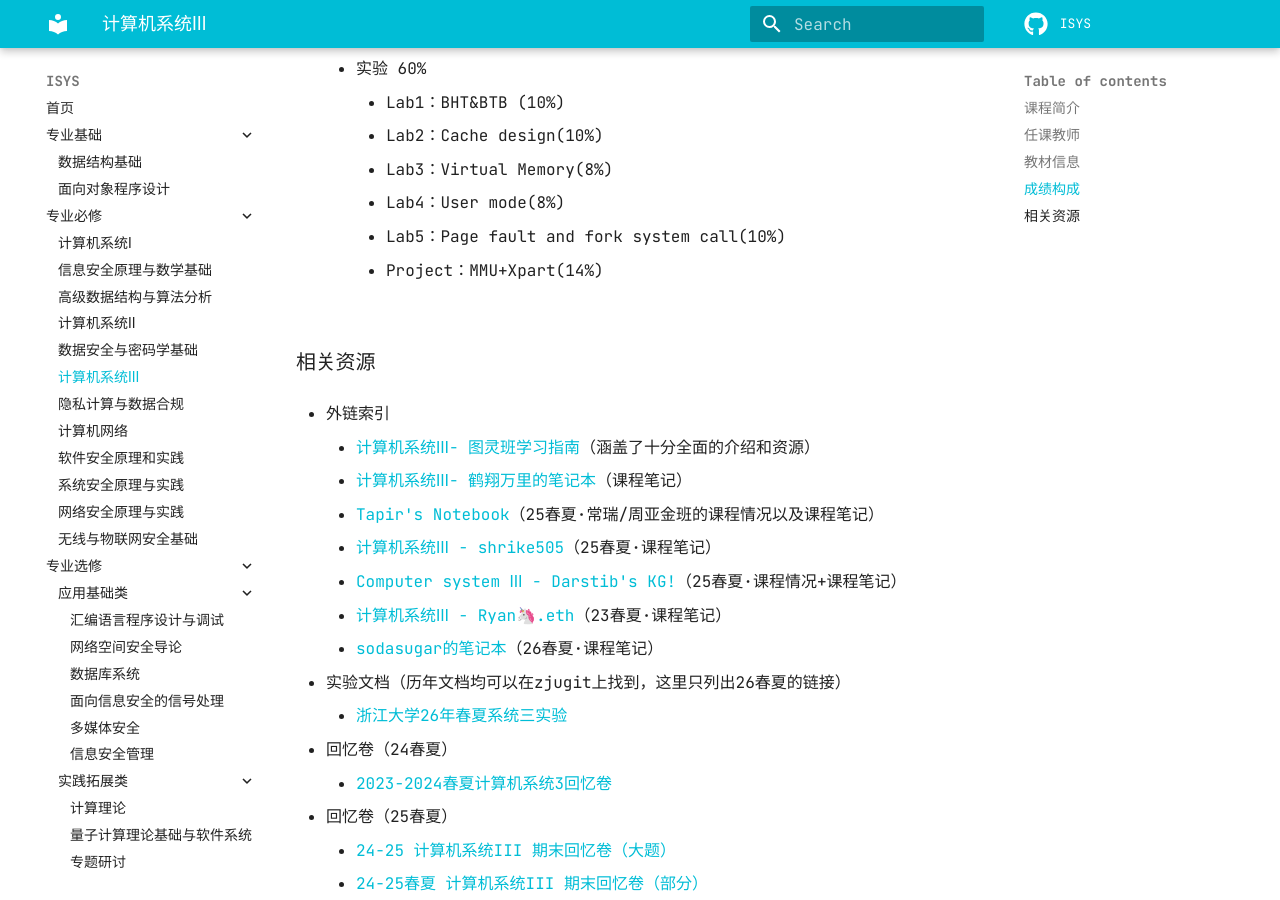
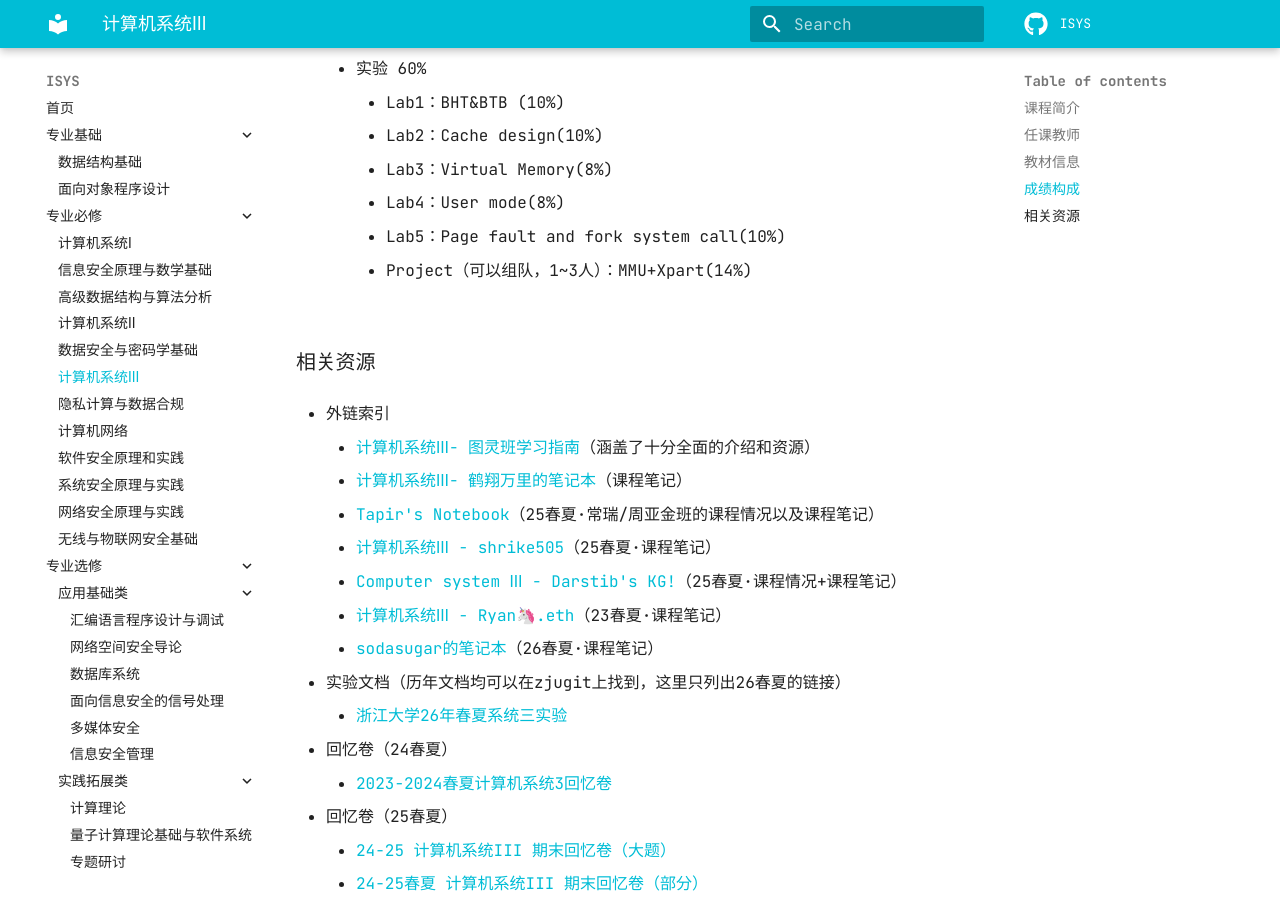
Before and after one commit to dreamem0ra1n/ISYS, an MkDocs documentation site: the page built from docs/专业必修/计算机系统Ⅲ.md, in a window 1280 px wide and 900 px high, scrolled down 1131 px. Built offline with MkDocs 1.6.1 and Material for MkDocs 9.7.7, drawn with Linux system fonts in a browser that asks for light colours; comment, search, counter and statistics services are not loaded.

Commit message:
20260626_sys3成绩构成更新

```diff
--- a/docs/专业必修/计算机系统Ⅲ.md
+++ b/docs/专业必修/计算机系统Ⅲ.md
@@ -39,7 +39,7 @@ en_title: Computer Systems Ⅲ
 			- Lab3：Virtual Memory(8%)
 			- Lab4：User mode(8%)
 			- Lab5：Page fault and fork system call(10%)
-			- Project：MMU+Xpart(14%)
+			- Project（可以组队，1~3人）：MMU+Xpart(14%)
 
 === "25秋冬，常瑞/申文博班"
 	- 作业 4%
```
